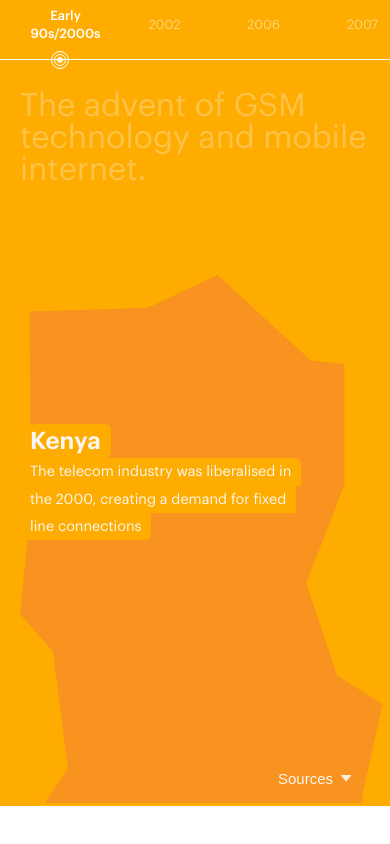
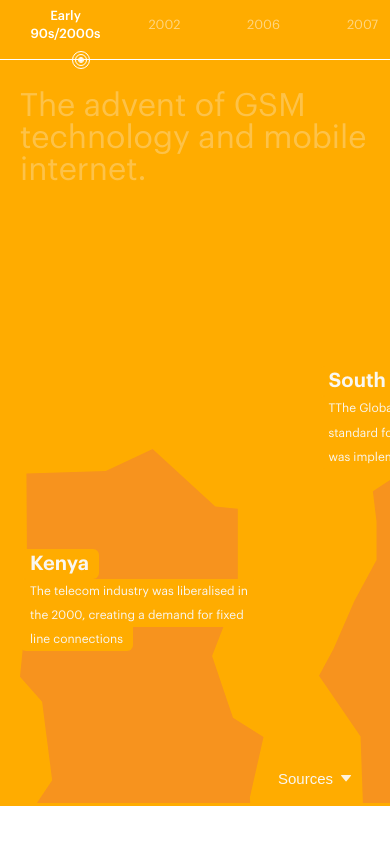
Before and after one commit to BarnabasAsha/paystack-state-of-ecommerce, a Next.js app: page / in a window 390 px wide. Shown: the part 882-1726 px from the top of the page. Built offline with nearby package versions, Linux system fonts and the light colour scheme.

Commit message:
fix mobile alignment, height and overflow y issues in commerce timeline

```diff
--- a/src/components/commerce-timeline/commerce-timeline.module.css
+++ b/src/components/commerce-timeline/commerce-timeline.module.css
@@ -1,7 +1,7 @@
 .commerce-timeline {
   position: relative;
   width: 100%;
-  height: 100dvh;
+  height: 100svh;
 }
 
 .commerce-timeline_container {
@@ -182,7 +182,7 @@
   }
 
   .commerce-timeline_container_rcol {
-    height: calc(100dvh - var(--mobile-lcol-height, 80px));
+    height: calc(100svh - var(--mobile-lcol-height, 80px));
     /* No bottom padding — vectors bottom-align flush, same as desktop. */
     padding: 30px 20px 0;
   }
--- a/src/components/header/header.module.css
+++ b/src/components/header/header.module.css
@@ -101,7 +101,7 @@
   top: 0;
   right: 0;
   width: 100%;
-  height: 100dvh;
+  height: 100svh;
   background: var(--commerce-pink);
   display: flex;
   flex-direction: column;
--- a/src/components/hero/hero.module.css
+++ b/src/components/hero/hero.module.css
@@ -2,14 +2,14 @@
   width: 100%;
   background: var(--commerce-wine);
   color: var(--commerce-cream);
-  height: 100dvh;
+  height: 100svh;
   position: relative;
 }
 
 .hero_section {
   position: relative;
   width: 100%;
-  height: calc(100dvh - 91px);
+  height: calc(100svh - 91px);
   max-width: 1200px;
   margin: 0 auto;
   padding: 0 32px;
--- a/src/components/timeline-end/timeline-end.module.css
+++ b/src/components/timeline-end/timeline-end.module.css
@@ -1,6 +1,6 @@
 .timeline-end {
   width: 100%;
-  height: 100dvh;
+  height: 100svh;
   background: var(--commerce-purple);
 }
 
--- a/src/components/timeline-event/timeline-event.module.css
+++ b/src/components/timeline-event/timeline-event.module.css
@@ -69,9 +69,6 @@
 }
 
 .contentFlushTopLeft {
-  /* Negative: this wrapper is shorter than the tallest one, and the
-     track bottom-aligns them all, so its own box starts well below the
-     true top — this reaches up past it. */
   top: -23%;
   left: 0;
   align-items: flex-start;
@@ -140,8 +137,6 @@
   text-align: center;
 }
 
-/* Declared last to win over the base rules. Vector uses accent color,
-   pills use base color — kept separate so neither overrides the other. */
 .themeOrange {
   color: var(--commerce-orange-accent);
 }
@@ -165,3 +160,20 @@
 .pillGreen {
   background: var(--commerce-green);
 }
+
+@media screen and (max-width: 820px) {
+  .vector svg {
+    width: auto;
+    height: auto;
+    max-height: 42vh;
+    max-width: calc(100vw - 40px);
+  }
+
+  .title {
+    font-size: 20px;
+  }
+
+  .line {
+    font-size: 12px;
+  }
+}
--- a/src/lib/reveal/grid-reveal.ts
+++ b/src/lib/reveal/grid-reveal.ts
@@ -1,6 +1,6 @@
 import gsap from "gsap";
 
-const COLUMN_STAGGER = 0.3;
+const COLUMN_STAGGER = 0.015;
 
 // Cells carry their real grid column via `data-col` rather than relying on
 // GSAP's `grid` stagger, which assumes a dense row-major array — the active
@@ -16,7 +16,7 @@ export function revealGridColumns(cells: Element[], reduced: boolean) {
   return gsap.from(cells, {
     autoAlpha: 0,
     scale: 0.4,
-    duration: 2,
+    duration: 0.5,
     ease: "power2.out",
     stagger: byColumn,
     immediateRender: true,
@@ -31,7 +31,7 @@ export function revealActiveCells(cells: Element[], reduced: boolean) {
   return gsap.from(cells, {
     autoAlpha: 0,
     scale: 0,
-    duration: 2.5,
+    duration: 0.6,
     ease: "back.out(2)",
     stagger: byColumn,
     immediateRender: true,
```
